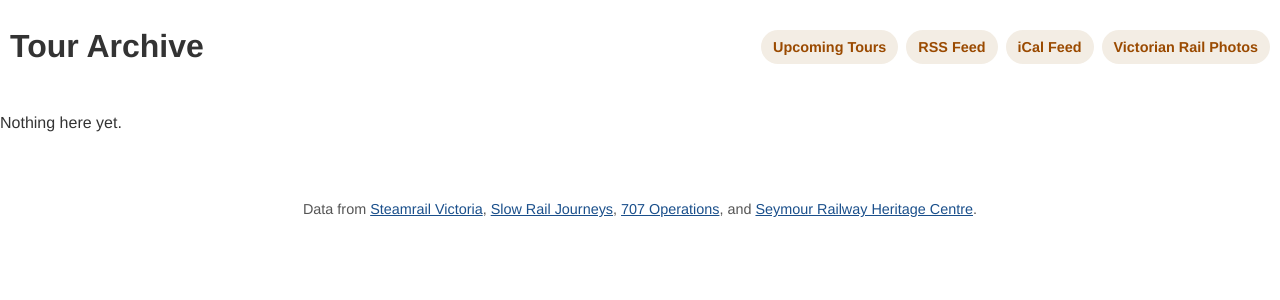
After one commit to XM9G/steam-scraper, a Flask app: page /archive in a window 1280 px wide. The commit adds this page. Shown: the top 300 px of the page. Run offline with Flask 3, Linux system fonts and the light colour scheme.

Commit message:
Add tour archive page
Each scrape now merges its tours into tour_archive.json, which never
drops tours, so ones an operator takes off their site stay viewable at
/archive. Tours no longer listed note when they were last seen.

Templates are split into a shared base and tour card so the home and
archive pages stay in sync.

Co-Authored-By: Claude Opus 5.5 <noreply@anthropic.com>

```diff
--- a/app.py
+++ b/app.py
@@ -8,12 +8,16 @@ import xml.etree.ElementTree as ET
 
 from flask import Flask, Response, render_template, request
 
+from archive import ARCHIVE_FILENAME, archived_tours, load_archive
+
 
 app = Flask(__name__)
 TOURS_FILE = Path(__file__).with_name("steamrail_tours.json")
+ARCHIVE_FILE = Path(__file__).with_name(ARCHIVE_FILENAME)
 
 ATOM_NS = "http://www.w3.org/2005/Atom"
 ET.register_namespace("atom", ATOM_NS)
+
 
 def split_tours(tours, today=None):
     today = today or date.today()
@@ -38,6 +42,28 @@ def format_last_updated(last_updated):
     tz = f" {dt.tzname()}" if dt.tzinfo and dt.tzname() else ""
     return f"{dt.day} {dt.strftime('%B %Y')}, {hour}:{dt.minute:02d} {period}{tz}"
 
+
+
+@app.template_filter("seen_date")
+def format_seen_date(timestamp):
+    if not timestamp:
+        return "unknown"
+    try:
+        dt = datetime.fromisoformat(timestamp)
+    except ValueError:
+        return str(timestamp)
+    return f"{dt.day} {dt.strftime('%B %Y')}"
+
+
+def group_tours_by_year(tours):
+    groups = []
+    for tour in tours:
+        year = (tour.get("date") or "")[:4] or "Undated"
+        if groups and groups[-1][0] == year:
+            groups[-1][1].append(tour)
+        else:
+            groups.append((year, [tour]))
+    return groups
 
 def _first_http_url(items):
     for item in items or ():
@@ -242,5 +268,11 @@ def ical_feed():
     )
 
 
+
+@app.get("/archive")
+def tour_archive():
+    tours = archived_tours(load_archive(ARCHIVE_FILE))
+    return render_template("archive.html", tours_by_year=group_tours_by_year(tours))
+
 if __name__ == "__main__":
     app.run(port=6234)
--- /dev/null
+++ b/archive.py
@@ -0,0 +1,53 @@
+# Keeps every tour ever scraped, even after an operator takes it down.
+
+import json
+from pathlib import Path
+import re
+
+
+ARCHIVE_FILENAME = "tour_archive.json"
+
+
+def tour_key(tour):
+    title = re.sub(r"\s+", " ", (tour.get("title") or "")).strip().casefold()
+    return "|".join([tour.get("operator") or "", tour.get("date") or "", title])
+
+
+def load_archive(path):
+    path = Path(path)
+    try:
+        with path.open(encoding="utf-8") as archive_file:
+            return json.load(archive_file)
+    except FileNotFoundError:
+        return {"last_scraped": None, "tours": {}}
+
+
+def update_archive(tours, scraped_at, path):
+    path = Path(path)
+    archive = load_archive(path)
+    entries = archive.setdefault("tours", {})
+
+    for tour in tours:
+        key = tour_key(tour)
+        first_seen = entries.get(key, {}).get("first_seen", scraped_at)
+        entries[key] = {**tour, "first_seen": first_seen, "last_seen": scraped_at}
+
+    archive["last_scraped"] = scraped_at
+
+    path.parent.mkdir(parents=True, exist_ok=True)
+    temp_path = path.with_name(f".{path.name}.tmp")
+    temp_path.write_text(
+        json.dumps(archive, ensure_ascii=False, indent=2) + "\n",
+        encoding="utf-8",
+    )
+    temp_path.replace(path)
+    return archive
+
+
+def archived_tours(archive):
+    last_scraped = archive.get("last_scraped")
+    tours = [
+        {**entry, "still_listed": entry.get("last_seen") == last_scraped}
+        for entry in archive.get("tours", {}).values()
+    ]
+    return sorted(tours, key=lambda tour: tour.get("date") or "", reverse=True)
--- a/static/css/main.css
+++ b/static/css/main.css
@@ -207,6 +207,18 @@ body {
     border-radius: 6px;
 }
 
+.archive-seen {
+    color: var(--text-muted);
+    font-size: 0.85rem;
+    margin-bottom: 0;
+}
+
+.archive-year > h2 {
+    border-bottom: 2px solid var(--divider);
+    padding-bottom: 0.25rem;
+    margin-top: 2rem;
+}
+
 .footer {
     text-align: center;
     padding: 1rem;
--- /dev/null
+++ b/templates/_tour.html
@@ -0,0 +1,39 @@
+{% macro render_tour(tour, archived=False) %}
+    <div class="tour">
+      {% if tour.images %}
+        <div class="tour-images">
+          {% for image in tour.images %}
+            {% if image.url and image.url.startswith(("http://", "https://")) %}
+              <img src="{{ image.url }}" alt="{{ image.alt }}" title="{{ image.title }}" class="tour-image" loading="lazy">
+            {% endif %}
+          {% endfor %}
+        </div>
+      {% endif %}
+      <div class="tour-details">
+        <span class="operator-badge {% if tour.operator == 'Slow Rail Journeys' %}operator-slowrail{% elif tour.operator == '707 Operations' %}operator-707{% elif tour.operator == 'Seymour Railway Heritage Centre' %}operator-srhc{% else %}operator-steamrail{% endif %}">
+          <a href="{% if tour.operator == 'Slow Rail Journeys' %}https://www.slowrailjourneys.com.au/upcoming-journeys{% elif tour.operator == '707 Operations' %}https://www.707operations.com/day{% elif tour.operator == 'Seymour Railway Heritage Centre' %}https://srhc.org.au/tours/{% else %}https://www.steamrail.com.au/tours{% endif %}" target="_blank">{{ tour.operator or "Unknown operator" }}</a>
+        </span>
+        <h2>{{ tour.title }}</h2>
+        <p><strong>{{ tour.date_text or tour.date }}</strong></p>
+        {% for detail in tour.details %}
+          <p>{{ detail }}</p>
+        {% endfor %}
+        {% set http_links = [] %}
+        {% for link in tour.links %}
+          {% if link.url and link.url.startswith(("http://", "https://")) %}
+            {% set _ = http_links.append(link) %}
+          {% endif %}
+        {% endfor %}
+        {% if http_links %}
+          <div class="tour-links">
+            {% for link in http_links %}
+              <a class="tour-link" href="{{ link.url }}" target="_blank" rel="noopener noreferrer">{{ link.text or link.url }}</a>
+            {% endfor %}
+          </div>
+        {% endif %}
+        {% if archived and not tour.still_listed %}
+          <p class="archive-seen">Removed from the operator's site after {{ tour.last_seen | seen_date }}</p>
+        {% endif %}
+      </div>
+    </div>
+{% endmacro %}
--- /dev/null
+++ b/templates/archive.html
@@ -0,0 +1,23 @@
+{% extends "base.html" %}
+{% from "_tour.html" import render_tour %}
+
+{% block title %}Tour Archive{% endblock %}
+{% block description %}Past and present heritage rail tours across Victoria.{% endblock %}
+{% block heading %}Tour Archive{% endblock %}
+
+{% block page_link %}
+      <a class="feed-link" href="{{ url_for('tours') }}">Upcoming Tours</a>
+{% endblock %}
+
+{% block content %}
+  {% for year, year_tours in tours_by_year %}
+    <section class="archive-year">
+      <h2>{{ year }}</h2>
+      {% for tour in year_tours %}
+        {{ render_tour(tour, archived=True) }}
+      {% endfor %}
+    </section>
+  {% else %}
+    <p>Nothing here yet.</p>
+  {% endfor %}
+{% endblock %}
--- /dev/null
+++ b/templates/base.html
@@ -0,0 +1,33 @@
+<!doctype html>
+<html lang="en">
+<head>
+  <meta charset="utf-8">
+  <meta name="color-scheme" content="light dark">
+  <meta name="viewport" content="width=device-width, initial-scale=1">
+  <meta name="description" content="{% block description %}Upcoming heritage rail tours across Victoria.{% endblock %}">
+  <title>{% block title %}Heritage Rail Tours{% endblock %}</title>
+  <meta property="og:type" content="website">
+  <meta property="og:site_name" content="Heritage Rail Tours">
+  <meta property="og:title" content="{{ self.title() }}">
+  <meta property="og:description" content="{{ self.description() }}">
+  <meta property="og:url" content="{{ request.url }}">
+  <link rel="icon" type="image/x-icon" href="{{ url_for('static', filename='favicon.ico') }}">
+  <link rel="stylesheet" href="{{ url_for('static', filename='css/main.css') }}">
+  <link rel="alternate" type="application/rss+xml" title="Heritage Rail Tours RSS Feed" href="{{ url_for('rss_feed') }}">
+</head>
+<body>
+  <div class="page-header">
+    <h1>{% block heading %}{% endblock %}</h1>
+    <div class="feed-links">
+      {% block page_link %}{% endblock %}
+      <a class="feed-link" href="{{ url_for('rss_feed') }}">RSS Feed</a>
+      <a class="feed-link" href="{{ url_for('ical_feed') }}">iCal Feed</a>
+      <a class="feed-link" href="https://victorianrailphotos.com" target="_blank" rel="noopener noreferrer">Victorian Rail Photos</a>
+    </div>
+  </div>
+  {% block content %}{% endblock %}
+  <div class="footer">
+    <p>Data from <a href="https://www.steamrail.com.au/tours" target="_blank" rel="noopener noreferrer">Steamrail Victoria</a>, <a href="https://www.slowrailjourneys.com.au/upcoming-journeys" target="_blank" rel="noopener noreferrer">Slow Rail Journeys</a>, <a href="https://www.707operations.com/day" target="_blank" rel="noopener noreferrer">707 Operations</a>, and <a href="https://srhc.org.au/tours/" target="_blank" rel="noopener noreferrer">Seymour Railway Heritage Centre</a>.</p>
+  </div>
+</body>
+</html>
```
Also changed, not shown: main.py (+10 -1 lines), templates/index.html (+10 -66 lines), tests/test_archive.py (added, +128 -0 lines), 1 other file.
